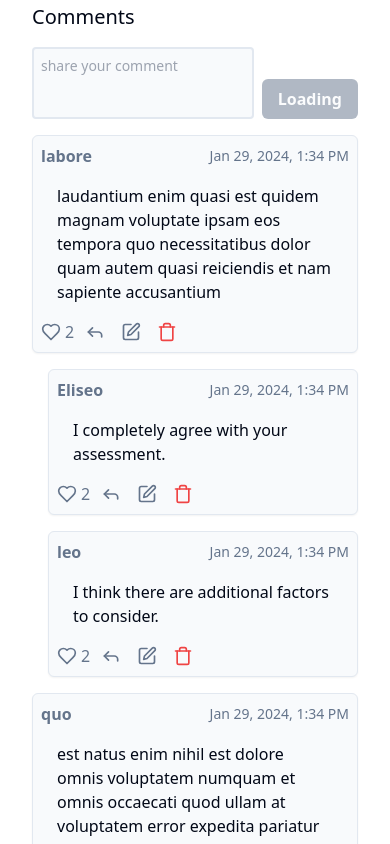
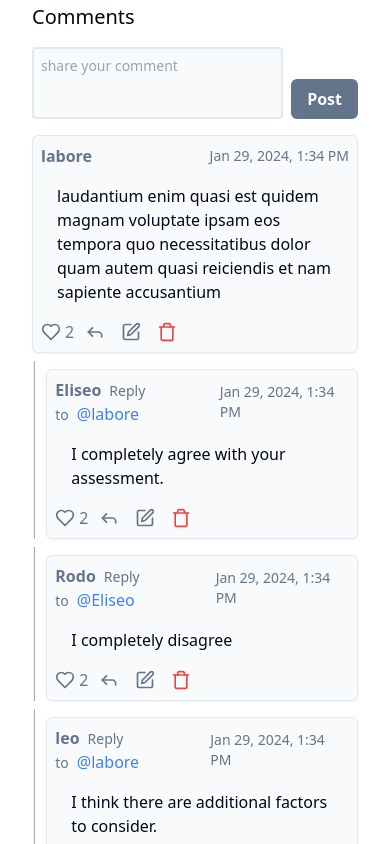
Before and after one commit to iam-annatar/Simple-Shopping-Cart, a React (Vite) app: page /store/1 in a window 390 px wide. Shown: the part 960-1804 px from the top of the page. Built offline with nearby package versions, Linux system fonts and the light colour scheme.

Commit message:
render replies based on the parentId and userName

```diff
--- a/src/components/Comment.tsx
+++ /dev/null
@@ -1,94 +0,0 @@
-import { EditIcon, HeartIcon, ReplyIcon, TrashIcon } from 'lucide-react';
-import { CommentIcons } from './CommentIcons';
-import { Card, CardContent } from './ui/card';
-import { useCommentRenderStore } from '@/store/store';
-
-const dateFormatter = new Intl.DateTimeFormat(undefined, {
-  dateStyle: 'medium',
-  timeStyle: 'short',
-});
-
-type CommentProps = {
-  name: string;
-  postId: number;
-  body: string;
-  id: number;
-};
-
-export const Comments = ({ name, postId, body, id }: CommentProps) => {
-  const childComments = useCommentRenderStore((state) =>
-    state.getReplies(postId, id)
-  );
-
-  return (
-    <>
-      <Card className="border shadow-sm rounded-md mt-4 p-2 bg-slate-50 dark:bg-slate-950 dark:border ">
-        <div className="flex items-center justify-between">
-          <span className="text-muted-foreground font-bold">{name}</span>
-          <span className="text-muted-foreground text-sm">
-            {dateFormatter.format(new Date())}
-          </span>
-        </div>
-        <CardContent className="p-4">
-          <div className="">{body}</div>
-        </CardContent>
-        <div className="flex gap-2 ">
-          <CommentIcons icon={<HeartIcon className="w-5" />} aria-label="Like">
-            2
-          </CommentIcons>
-
-          <CommentIcons
-            icon={<ReplyIcon className="w-5" />}
-            aria-label="Reply"
-          />
-          <CommentIcons icon={<EditIcon className="w-5" />} aria-label="Edit" />
-          <CommentIcons
-            icon={<TrashIcon className="w-5" />}
-            aria-label="Delete"
-            color="red"
-          />
-        </div>
-      </Card>
-      {childComments?.length !== 0 &&
-        childComments?.map((comment) => (
-          <div key={comment.email} className="flex justify-end">
-            <Card className="ml-4 w-full border shadow-sm rounded-md mt-4 p-2 bg-slate-50 dark:bg-slate-950 dark:border ">
-              <div className="flex items-center justify-between">
-                <span className="text-muted-foreground font-bold">
-                  {comment.name}
-                </span>
-                <span className="text-muted-foreground text-sm">
-                  {dateFormatter.format(new Date())}
-                </span>
-              </div>
-              <CardContent className="p-4">
-                <div className="">{comment.body}</div>
-              </CardContent>
-              <div className="flex gap-2 ">
-                <CommentIcons
-                  icon={<HeartIcon className="w-5" />}
-                  aria-label="Like"
-                >
-                  2
-                </CommentIcons>
-
-                <CommentIcons
-                  icon={<ReplyIcon className="w-5" />}
-                  aria-label="Reply"
-                />
-                <CommentIcons
-                  icon={<EditIcon className="w-5" />}
-                  aria-label="Edit"
-                />
-                <CommentIcons
-                  icon={<TrashIcon className="w-5" />}
-                  aria-label="Delete"
-                  color="red"
-                />
-              </div>
-            </Card>
-          </div>
-        ))}
-    </>
-  );
-};
--- /dev/null
+++ b/src/components/CommentCard.tsx
@@ -0,0 +1,55 @@
+import { EditIcon, HeartIcon, ReplyIcon, TrashIcon } from 'lucide-react';
+import { CommentIcons } from './CommentIcons';
+import { Card, CardContent } from './ui/card';
+
+type CommentCardProps = {
+  body: string;
+  userName?: string;
+  name: string;
+};
+
+const dateFormatter = new Intl.DateTimeFormat(undefined, {
+  dateStyle: 'medium',
+  timeStyle: 'short',
+});
+
+export const CommentCard = ({ body, name, userName }: CommentCardProps) => {
+  return (
+    <Card className="w-full border shadow-sm rounded-md mt-4 p-2 bg-slate-50 dark:bg-slate-950 dark:border ">
+      <div className="flex items-center justify-between">
+        <span className="text-muted-foreground font-bold">
+          {name}
+          <span
+            className={`${
+              userName == null && 'hidden'
+            } text-blue-500 ml-2 cursor-pointer font-normal`}
+          >
+            <span className="text-sm text-muted-foreground sm:ml-4 mr-2">
+              Reply to
+            </span>
+            {`@${userName}`}
+          </span>
+        </span>
+        <span className="text-muted-foreground text-sm">
+          {dateFormatter.format(new Date())}
+        </span>
+      </div>
+      <CardContent className="p-4">
+        <div className="">{body}</div>
+      </CardContent>
+      <div className="flex gap-2 ">
+        <CommentIcons icon={<HeartIcon className="w-5" />} aria-label="Like">
+          2
+        </CommentIcons>
+
+        <CommentIcons icon={<ReplyIcon className="w-5" />} aria-label="Reply" />
+        <CommentIcons icon={<EditIcon className="w-5" />} aria-label="Edit" />
+        <CommentIcons
+          icon={<TrashIcon className="w-5" />}
+          aria-label="Delete"
+          color="red"
+        />
+      </div>
+    </Card>
+  );
+};
--- a/src/components/CommentForm.tsx
+++ b/src/components/CommentForm.tsx
@@ -2,7 +2,7 @@ import { ChangeEvent, useState } from 'react';
 import { Button } from './ui/button';
 
 type CommentFormProps = {
-  loading: boolean;
+  loading?: boolean;
   // onSubmit: (message: string) => Promise<void>;
   initialValue: string;
   autoFocus?: boolean;
@@ -12,6 +12,7 @@ export const CommentForm = ({
   loading,
   // onSubmit,
   autoFocus = false,
+
   initialValue = '',
 }: CommentFormProps) => {
   const [message, setMessage] = useState(initialValue);
--- /dev/null
+++ b/src/components/Comments.tsx
@@ -0,0 +1,65 @@
+import { useCommentRenderStore } from '@/store/store';
+import { useState } from 'react';
+import { Button } from './ui/button';
+import users from '@/data/user.json';
+import { CommentCard } from './CommentCard';
+
+type CommentProps = {
+  parentId: number | null;
+  id?: number;
+  name: string;
+  body: string;
+};
+
+export const Comments = ({ name, parentId, body, id = 0 }: CommentProps) => {
+  const childComments = useCommentRenderStore((state) =>
+    state.getReplies(users, parentId, id)
+  );
+  const [hideChild, setHideChild] = useState(false);
+
+  return (
+    <div className="mb-4">
+      <CommentCard body={body} name={name} />
+      <Button
+        size={'sm'}
+        className={`bg-slate-500 hover:bg-slate-600 mt-2 dark:text-white ${
+          !hideChild ? 'hidden' : ''
+        }`}
+        onClick={() => setHideChild(false)}
+      >
+        Show Replies
+      </Button>
+      {childComments.map((comment) => (
+        <div className={`${hideChild ? 'hidden' : ''}`} key={comment.name}>
+          <div key={comment.id} className="flex  justify-end">
+            <button
+              className="child"
+              aria-label="hide replies"
+              onClick={() => setHideChild(true)}
+            />
+            <CommentCard
+              userName={comment.id === parentId ? name : ''}
+              body={comment.body}
+              name={comment.name}
+            />
+          </div>
+          {comment.replies &&
+            comment.replies.map((reply) => (
+              <div key={reply.id} className="flex justify-end">
+                <button
+                  className="child"
+                  aria-label="hide replies"
+                  onClick={() => setHideChild(true)}
+                />
+                <CommentCard
+                  userName={comment.name}
+                  body={reply.body}
+                  name={reply.name}
+                />
+              </div>
+            ))}
+        </div>
+      ))}
+    </div>
+  );
+};
--- a/src/components/CommentsList.tsx
+++ b/src/components/CommentsList.tsx
@@ -1,5 +1,5 @@
 import { useCommentRenderStore } from '@/store/store';
-import { Comments } from './Comment';
+import { Comments } from './Comments';
 import { useParams } from 'react-router-dom';
 import users from '@/data/user.json';
 
@@ -14,7 +14,7 @@ export const CommentsList = () => {
   return users.map(
     (comment) =>
       rootComments.postId === comment.postId && (
-        <Comments key={comment.id} {...comment} />
+        <Comments key={comment.parentId} {...comment} />
       )
   );
 };
--- a/src/components/Product.tsx
+++ b/src/components/Product.tsx
@@ -84,7 +84,7 @@ export const Product = ({ id, imgUrl, name, price }: ProductProps) => {
           <div className="grid gap-4 2xs:flex items-center justify-between mb-8">
             <h1 className="text-3xl">{name}</h1>
             <div className="flex items-center gap-1 flex-col">
-              <span className="self-start 2xs:text-sm text-muted-foreground">
+              <span className="self-start 2xs:text-sm 2xs:self-center text-muted-foreground">
                 Click to rate!
               </span>
               <Rate />
--- a/src/data/user.json
+++ b/src/data/user.json
@@ -1,287 +1,333 @@
 [
   {
     "postId": 1,
-    "id": 1,
+    "parentId": 100,
     "name": "labore",
-    "email": "Eliseo@gardner.biz",
     "body": "laudantium enim quasi est quidem magnam voluptate ipsam eos\ntempora quo necessitatibus\ndolor quam autem quasi\nreiciendis et nam sapiente accusantium",
     "replies": [
       {
-        "id": 1,
+        "id": 100,
+        "parentId": 101,
         "name": "Eliseo",
-        "email": "Marie@example.com",
-        "body": "I completely agree with your assessment."
+        "body": "I completely agree with your assessment.",
+        "replies": [
+          {
+            "id": 101,
+            "parentId": null,
+            "name": "Rodo",
+            "body": "I completely disagree",
+            "replies": []
+          }
+        ]
       },
       {
-        "id": 1,
+        "id": 100,
+        "parentId": null,
         "name": "leo",
-        "email": "AnotherUser@example.com",
-        "body": "I think there are additional factors to consider."
+        "body": "I think there are additional factors to consider.",
+        "replies": []
       }
     ]
   },
   {
     "postId": 1,
-    "id": 2,
+    "parentId": 200,
     "name": "quo",
-    "email": "Jayne_Kuhic@sydney.com",
     "body": "est natus enim nihil est dolore omnis voluptatem numquam\net omnis occaecati quod ullam at\nvoluptatem error expedita pariatur\nnihil sint nostrum voluptatem reiciendis et",
     "replies": []
   },
   {
     "postId": 1,
-    "id": 3,
+    "parentId": 300,
     "name": "odio",
-    "email": "Nikita@garfield.biz",
     "body": "quia molestiae reprehenderit quasi aspernatur\naut expedita occaecati aliquam eveniet laudantium\nomnis quibusdam delectus saepe quia accusamus maiores nam est\ncum et ducimus et vero voluptates excepturi deleniti ratione",
     "replies": []
   },
   {
     "postId": 2,
-    "id": 4,
+    "parentId": 400,
     "name": "fugit",
-    "email": "Presley.Mueller@myrl.com",
     "body": "doloribus at sed quis culpa deserunt consectetur qui praesentium\naccusamus fugiat dicta\nvoluptatem rerum ut voluptate autem\nvoluptatem repellendus aspernatur dolorem in",
     "replies": []
   },
   {
     "postId": 2,
-    "id": 5,
+    "parentId": 500,
     "name": "repellat",
-    "email": "Dallas@ole.me",
     "body": "maiores sed dolores similique labore et inventore et\nquasi temporibus esse sunt id et\neos voluptatem aliquam\naliquid ratione corporis molestiae mollitia quia et magnam dolor",
     "replies": [
       {
-        "id": 5,
-        "name": "I share your sentiments.",
-        "email": "Supporter@example.com",
-        "body": "Your concerns are valid, Nikita."
+        "parentId": null,
+        "id": 500,
+        "name": "ubke",
+        "body": "Your concerns are valid, Nikita.",
+        "replies": []
       }
     ]
   },
   {
     "postId": 2,
-    "id": 6,
+    "parentId": 600,
     "name": "et omnis",
-    "email": "Mallory_Kunze@marie.org",
     "body": "ut voluptatem corrupti velit\nad voluptatem maiores\net nisi velit vero accusamus maiores\nvoluptates quia aliquid ullam eaque",
     "replies": []
   },
   {
     "postId": 3,
-    "id": 7,
+    "parentId": 700,
     "name": "fugit",
-    "email": "Veronica_Goodwin@timmothy.net",
     "body": "ut dolorum nostrum id quia aut est\nfuga est inventore vel eligendi explicabo quis consectetur\naut occaecati repellat id natus quo est\nut blanditiis quia ut vel ut maiores ea",
     "replies": [
       {
-        "id": 7,
+        "id": 700,
+        "parentId": 701,
         "name": "kacy",
-        "email": "Supporter@example.com",
-        "body": "im not sure."
+        "body": "im not sure.",
+        "replies": [
+          {
+            "id": 701,
+            "parentId": null,
+            "name": "ali",
+            "body": "hye quod minus alias",
+            "replies": []
+          }
+        ]
       }
     ]
   },
   {
     "postId": 3,
-    "id": 8,
+    "parentId": 800,
     "name": "modi",
-    "email": "Oswald.Vandervort@leanne.org",
     "body": "expedita maiores dignissimos facilis\nipsum est rem est fugit velit sequi\neum odio dolores dolor totam\noccaecati ratione eius rem velit",
     "replies": []
   },
   {
     "postId": 3,
-    "id": 9,
+    "parentId": 900,
     "name": "aut",
-    "email": "Kariane@jadyn.tv",
     "body": "fuga eos qui dolor rerum\ninventore corporis exercitationem\ncorporis cupiditate et deserunt recusandae est sed quis culpa\neum maiores corporis et",
     "replies": []
   },
   {
     "postId": 4,
-    "id": 10,
+    "parentId": 1000,
     "name": "autet",
-    "email": "Vincenza_Klocko@albertha.name",
     "body": "veritatis voluptates necessitatibus maiores corrupti\nneque et exercitationem amet sit et\nullam velit sit magnam laborum\nmagni ut molestias",
     "replies": []
   },
   {
     "postId": 4,
-    "id": 11,
+    "parentId": 1100,
     "name": "sed",
-    "email": "Madelynn.Gorczany@darion.biz",
     "body": "doloribus est illo sed minima aperiam\nut dignissimos accusantium tempore atque et aut molestiae\nmagni ut accusamus voluptatem quos ut voluptates\nquisquam porro sed architecto ut",
     "replies": [
       {
-        "id": 11,
-        "name": "Well said, Hayden.",
-        "email": "AgreeableUser@example.com",
-        "body": "Your insights are thought-provoking."
+        "id": 1100,
+        "parentId": null,
+        "name": "Hayden",
+        "body": "Your insights are thought-provoking.",
+        "replies": []
       },
       {
-        "id": 11,
-        "name": "I have a similar perspective.",
-        "email": "Thoughtful@example.com",
-        "body": "I understand and concur with your analysis."
+        "id": 1100,
+        "parentId": 1101,
+        "name": "dhie",
+        "body": "I understand and concur with your analysis.",
+        "replies": [
+          {
+            "id": 1101,
+            "parentId": null,
+            "name": "hsem",
+            "body": "abs idnsl ill good",
+            "replies": []
+          }
+        ]
       }
     ]
   },
   {
     "postId": 4,
-    "id": 12,
+    "parentId": 1200,
     "name": "molestias",
-    "email": "Mariana_Orn@preston.org",
-    "body": "qui harum consequatur fugiat\net eligendi perferendis at molestiae commodi ducimus\ndoloremque asperiores numquam qui\nut sit dignissimos reprehenderit tempore",
+    "body": "qui harum consequatur fugiatnet eligendi perferendis at molestiae commodi ducimus\ndoloremque asperiores numquam qui\nut sit dignissimos reprehenderit tempore",
     "replies": [
       {
-        "id": 12,
+        "id": 1200,
+        "parentId": null,
         "name": "ahmed",
-        "email": "AgreeableUser@example.com",
-        "body": "do not make this viral please."
+        "body": "do not make this viral please.",
+        "replies": []
       }
     ]
   },
   {
     "postId": 5,
-    "id": 13,
+    "parentId": 1300,
     "name": "aliquid",
-    "email": "Noemie@marques.me",
-    "body": "deleniti aut sjed molestias explicabo\ncommodi odio ratione nesciunt\nvoluptate doloremque est\nnam autem error delectus",
+    "body": "deleniti aut sjed molestias explicaboncommodi odio ratione nesciuntnvoluptate doloremque est\nnam autem error delectus",
     "replies": []
   },
   {
     "postId": 5,
-    "id": 14,
+    "parentId": 1400,
     "name": "intempore",
-    "email": "Jeffery@juwan.us",
     "body": "jrepudiandae repellat quia\nsequi est dolore explicabo nihil et\net sit et\net praesentium iste atque asperiores tenetur",
     "replies": []
   },
   {
     "postId": 5,
-    "id": 15,
+    "parentId": 1500,
     "name": "autem",
-    "email": "Isaias_Kuhic@jarrett.net",
     "body": "sunt aut quae laboriosam sit ut impedit\nadipisci harum laborum totam deleniti voluptas odit rem ea\nnon iure distinctio ut velit doloribus\net non ex",
     "replies": [
       {
-        "id": 15,
+        "id": 1500,
+        "parentId": 1501,
         "name": "jax",
-        "email": "Supporter@example.com",
-        "body": "is it good for long term?"
+        "body": "is it good for long term?",
+        "replies": [
+          {
+            "id": 1501,
+            "parentId": null,
+            "name": "ghems",
+            "body": " odio ratione nesciuntnvoluptate doloremque",
+            "replies": []
+          }
+        ]
       }
     ]
   },
   {
     "postId": 6,
-    "id": 16,
+    "parentId": 1600,
     "name": "deleniti",
-    "email": "Russel.Parker@kameron.io",
     "body": "incidunt sapiente eaque dolor eos\nad est molestias\nquas sit et nihil exercitationem at cumque ullam\nnihil magnam et",
     "replies": []
   },
   {
     "postId": 6,
-    "id": 17,
+    "parentId": 1700,
     "name": "doloribus",
-    "email": "Francesco.Gleason@nella.us",
     "body": "nisi vel quas ut laborum ratione\nrerum magni eum\nunde et voluptatem saepe\nvoluptas corporis modi amet ipsam eos saepe porro",
     "replies": [
       {
-        "id": 17,
+        "id": 1700,
+        "parentId": null,
         "name": "Weny",
-        "email": "AgreeableUser@example.com",
-        "body": "thought-provoking and nice."
+        "body": "thought-provoking and nice.",
+        "replies": []
       },
       {
-        "id": 17,
+        "id": 1700,
+        "parentId": 1701,
         "name": "nate",
-        "email": "Thoughtful@example.com",
-        "body": "no way you could say that"
+        "body": "no way you could say that",
+        "replies": [
+          {
+            "id": 1701,
+            "parentId": null,
+            "name": "tores",
+            "body": "nothing helpful",
+            "replies": []
+          }
+        ]
       }
     ]
   },
   {
     "postId": 6,
-    "id": 18,
+    "parentId": 1800,
     "name": "voluptates",
-    "email": "Ronny@rosina.org",
     "body": "voluptatem repellendus quo alias at laudantium\nmollitia quidem esse\ntemporibus consequuntur vitae rerum illum\nid corporis sit id",
     "replies": []
   },
   {
     "postId": 7,
-    "id": 19,
+    "parentId": 1900,
     "name": "exvelit",
-    "email": "Buford@shaylee.biz",
     "body": "quia incidunt ut\naliquid est ut rerum deleniti iure est\nipsum quia ea sint et\nvoluptatem quaerat eaque repudiandae eveniet aut",
     "replies": []
   },
   {
     "postId": 7,
-    "id": 20,
+    "parentId": 2000,
     "name": "omnis",
-    "email": "Ethelyn.Schneider@emelia.co.uk",
     "body": "omnis temporibus quasi ab omnis\nfacilis et omnis illum quae quasi aut\nminus iure ex rem ut reprehenderit\nin non fugit",
     "replies": [
       {
-        "id": 20,
+        "id": 2000,
+        "parentId": 2001,
         "name": "kpl",
-        "email": "AgreeableUser@example.com",
-        "body": "make this viral please."
+        "body": "make this viral please.",
+        "replies": [
+          {
+            "id": 2001,
+            "parentId": null,
+            "name": "kyle",
+            "body": "how much did you get?",
+            "replies": []
+          }
+        ]
       },
       {
-        "id": 20,
+        "id": 2000,
+        "parentId": null,
         "name": "nirei",
-        "email": "Thoughtful@example.com",
-        "body": "thoughtful of you"
+        "body": "thoughtful of you",
+        "replies": []
       }
     ]
   },
   {
     "postId": 7,
-    "id": 21,
+    "parentId": 2100,
     "name": "repellendus",
-    "email": "Georgianna@florence.io",
     "body": "dolor mollitia quidem facere et\nvel est ut\nut repudiandae est quidem dolorem sed atque\nrem quia aut adipisci sunt",
     "replies": [
       {
-        "id": 21,
+        "id": 2100,
+        "parentId": 2101,
         "name": "Elio.",
-        "email": "Marie@example.com",
-        "body": "This is just a start"
+        "body": "This is just a start",
+        "replies": [
+          {
+            "id": 2101,
+            "parentId": null,
+            "name": "kimi",
+            "body": "I completely disagree",
+            "replies": []
+          }
+        ]
       }
     ]
   },
   {
     "postId": 8,
-    "id": 22,
+    "parentId": 2200,
     "name": "maiores",
-    "email": "Piper@linwood.us",
     "body": "unde voluptatem qui dicta\nvel ad aut eos error consequatur voluptatem\nadipisci doloribus qui est sit aut\nvelit aut et ea ratione eveniet iure fuga",
     "replies": []
   },
   {
     "postId": 8,
-    "id": 23,
+    "parentId": 2300,
     "name": "necessi",
-    "email": "Gaylord@russell.net",
     "body": "atque consequatur dolorem sunt\nadipisci autem et\nvoluptatibus et quae necessitatibus rerum eaque aperiam nostrum nemo\neligendi sed et beatae et inventore",
     "replies": [
       {
-        "id": 23,
+        "id": 2300,
+        "parentId": null,
         "name": "kiara",
-        "email": "Supporter@example.com",
-        "body": "I share your sentiments."
+        "body": "I share your sentiments.",
+        "replies": []
       }
     ]
   },
   {
     "postId": 8,
-    "id": 24,
+    "parentId": 2400,
     "name": "nonminim",
-    "email": "Clare.Aufderhar@nicole.ca",
     "body": "quod minus alias quos\nperferendis labore molestias quae ut ut corporis deserunt vitae\net quaerat ut et ullam unde asperiores\ncum voluptatem cumque",
     "replies": []
   }
--- a/src/index.css
+++ b/src/index.css
@@ -76,6 +76,47 @@
 }
 
 @layer components {
+  .icon-btn-active {
+    color: var(--muted-foreground);
+    position: relative;
+  }
+
+  .icon-btn-active::before {
+    content: '\00D7';
+    color: hsl(12, 54%, 52%);
+    position: absolute;
+    font-size: 1em;
+    width: 1em;
+    height: 1em;
+    background-color: var(--color);
+    border-radius: 50%;
+    bottom: 0.1em;
+    right: -0.2em;
+  }
+
+  .child {
+    position: relative;
+    border: none;
+    background: none;
+    padding: 0;
+    width: 15px;
+    margin-top: 0.5rem;
+    cursor: pointer;
+    outline: none;
+    transform: translateX(-50%);
+  }
+
+  .child::before {
+    content: '';
+    position: absolute;
+    top: 0;
+    bottom: 0;
+    left: 60%;
+    width: 1px;
+    background-color: rgb(148, 163, 184);
+    transition: background-color 100ms ease-in-out;
+  }
+
   .heart-icon {
     width: 100px;
     height: 100px;
--- a/src/pages/ProductPage.tsx
+++ b/src/pages/ProductPage.tsx
@@ -14,7 +14,7 @@ export const ProductPage = () => {
         {product != null ? <Product {...product} /> : <ProductError />}
       </div>
       <h2 className="text-xl mb-4 mt-8">Comments</h2>
-      <CommentForm loading initialValue="" />
+      <CommentForm initialValue="" />
       <CommentsList />
     </>
   );
--- a/src/store/store.tsx
+++ b/src/store/store.tsx
@@ -1,62 +1,45 @@
 import { create } from 'zustand';
 import comments from '@/data/user.json';
 
-// type Comment = {
-//   postId: number;
-//   name: string;
-//   email: string;
-//   body: string;
-//   replies?: Comment[];
-// };
-
-// type CommentRenderType = {
-//   comments: Comment[];
-//   getUser: (id: number) => Comment | undefined;
-//   addReply: (parentId: number, reply: Comment) => void;
-//   getReplies: (parentId: number) => Comment[];
-// };
-
-// export const useCommentRenderStore = create<CommentRenderType>((set) => ({
-//   comments: [],
-//   getUser: (id: number) => {
-//     if (id == null) return;
-//     return comments.find((user) => user.postId === id);
-//   },
-//   addReply: (parentId, reply) =>
-//     set((state) => {
-//       const addReplyToComment = (comments: Comment[]): Comment[] =>
-//         comments.map((comment) => ({
-//           ...comment,
-//           replies:
-//             comment.postId === parentId
-//               ? [...comment.replies, reply]
-//               : addReplyToComment(comment.replies),
-//         }));
-//     }),
-//   getReplies: (parentId) => {
-//     set((state) => {
-//       return state.comments.find((c) => c.postId === parentId)?.replies || [];
-//     });
-//   },
-// }));
-
 type Comment = {
-  postId: number;
+  postId?: number;
+  parentId?: number | null;
   name: string;
-  email: string;
   body: string;
-  replies: {
-    id: number;
-    name: string;
-    email: string;
-    body: string;
-  }[];
+  id?: number;
+  replies?: Comment[];
 };
 
 type CommentRenderType = {
   comments: Comment[];
   getComments: (id: number) => Comment | undefined;
-  getReplies: (parentId: number, id: number) => Comment['replies'] | undefined;
+  getReplies: (
+    comments: Comment[],
+    parentId: number | null,
+    id: number
+  ) => Comment[];
+};
+
+const getRepliesRecursive = (
+  comments: Comment[],
+  parentId: number | null,
+  id: number
+): Comment[] => {
+  const replies = [];
+  for (const comment of comments) {
+    if (comment.parentId === parentId) {
+      replies.push(comment);
+      if (comment.replies)
+        replies.push(...getRepliesRecursive(comment.replies, parentId, id));
+    }
+  }
+
+  const rep = replies.map((r) => r.replies).filter((r) => r !== undefined);
+
+  return rep
+    .flat()
+    .filter((r) => r?.id === parentId)
+    .filter((r): r is Comment => r !== undefined);
 };
 
 export const useCommentRenderStore = create<CommentRenderType>(() => ({
@@ -65,12 +48,8 @@ export const useCommentRenderStore = create<CommentRenderType>(() => ({
     if (id == null) return;
     return comments.find((comment) => comment.postId === id);
   },
-  getReplies: (parentId, id) => {
-    if (parentId == null) return;
-    return comments
-      .filter((comment) => comment.postId === parentId)
-      .map((comment) => comment.replies)
-      .flat()
-      .filter((c) => c.id === id);
+  getReplies: (comments, parentId, id) => {
+    if (parentId == null) return [];
+    return getRepliesRecursive(comments, parentId, id);
   },
 }));
```
Also changed, not shown: src/components/CommentIcons.tsx (+5 -3 lines).
